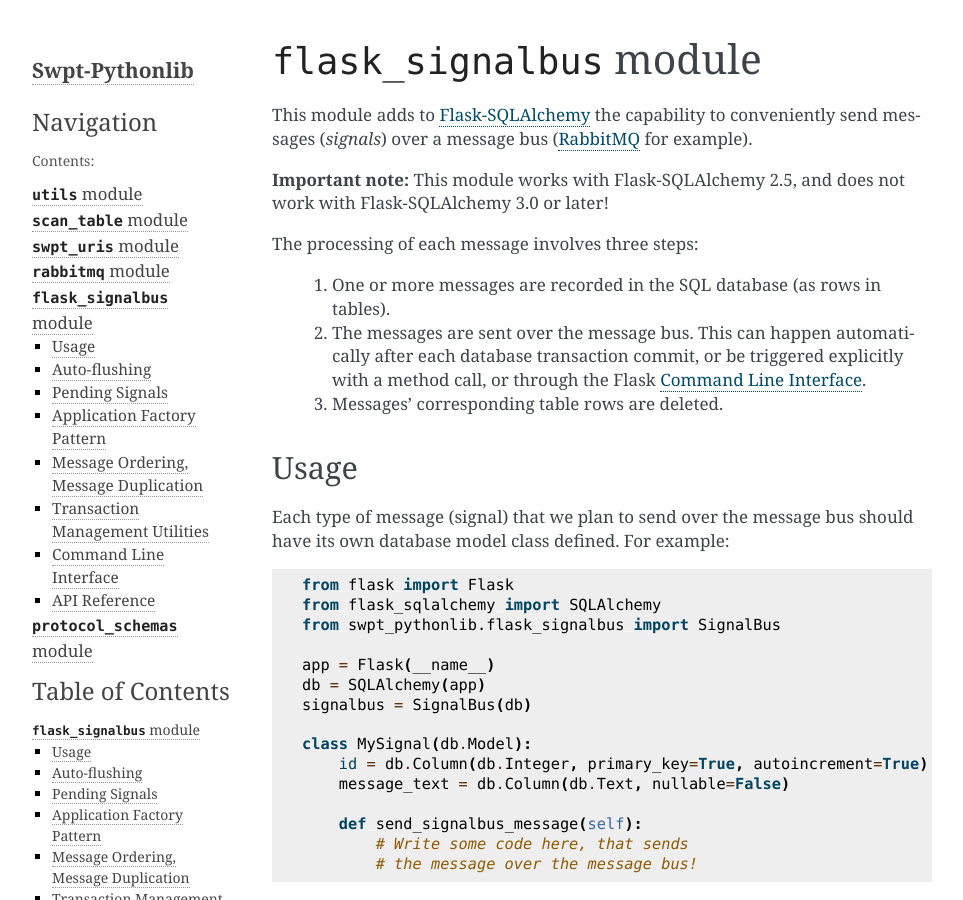
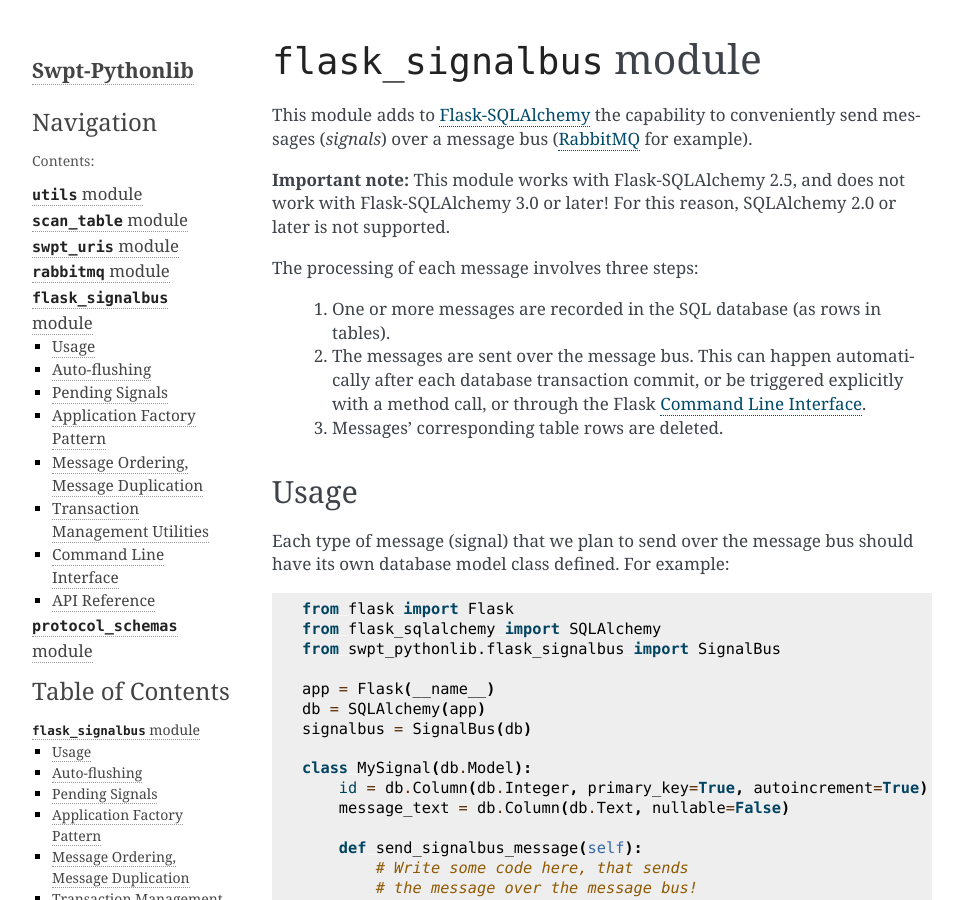
Before and after one commit to epandurski/swpt_pythonlib, a Sphinx documentation site: the page built from docs/flask_signalbus.rst, in a window 1280 px wide and 900 px high. Shown: the whole window, without its empty margins (148-1111 px from the left). Built offline with Sphinx 7.4.7, drawn with Linux system fonts in a browser that asks for light colours.

Commit message:
Do not try to install SQLAlchemy 2.0 or later

```diff
--- a/docs/flask_signalbus.rst
+++ b/docs/flask_signalbus.rst
@@ -6,7 +6,8 @@ send messages (*signals*) over a message bus (`RabbitMQ`_ for
 example).
 
 **Important note:** This module works with Flask-SQLAlchemy 2.5, and
-does not work with Flask-SQLAlchemy 3.0 or later!
+does not work with Flask-SQLAlchemy 3.0 or later! For this reason,
+SQLAlchemy 2.0 or later is not supported.
 
 The processing of each message involves three steps:
 
--- a/setup.py
+++ b/setup.py
@@ -45,7 +45,7 @@ setup(
     setup_requires=pytest_runner,
     install_requires=[
         'Flask>=1.0',
-        'SQLAlchemy>=1.3',
+        'SQLAlchemy>=1.3,<2.0',
         'Flask-SQLAlchemy>=2.4,<3.0',
         'marshmallow>=3.10',
         'pika>=1.3',
```
